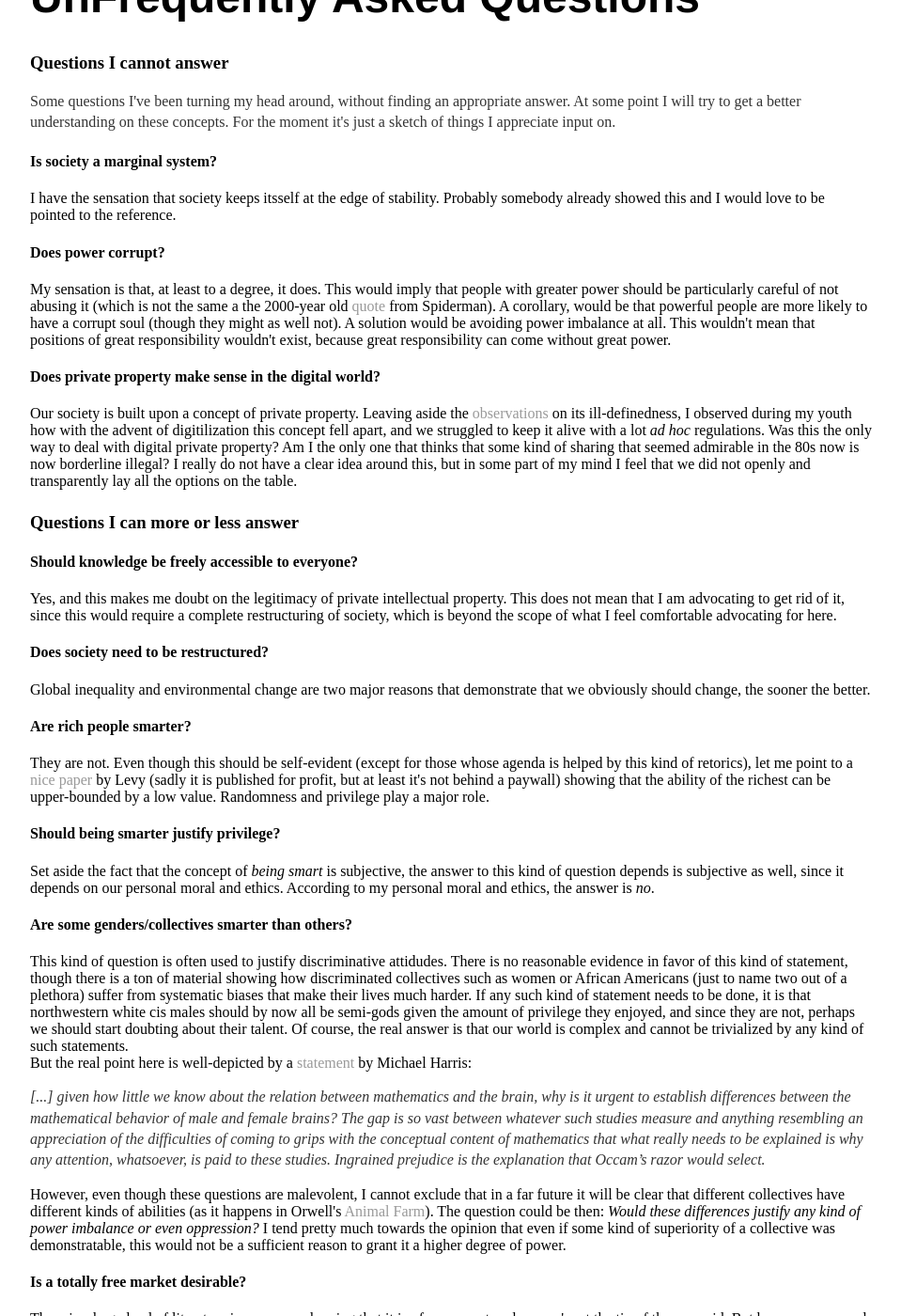
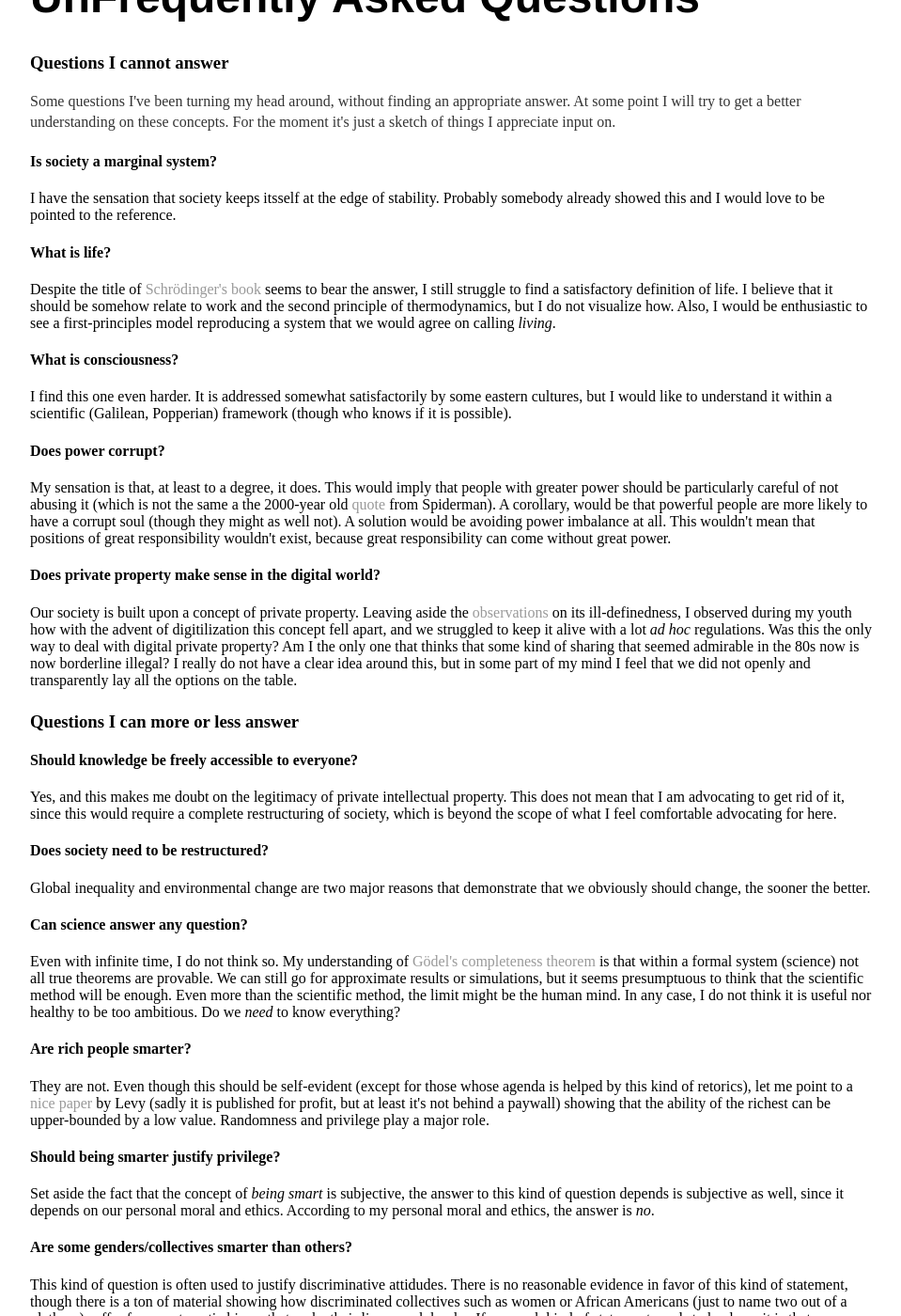
Before and after one commit to mbaityje/mbaityje.github.io, a Jekyll site: the page built from ufaq/index.html, in a window 1280 px wide and 1400 px high, scrolled down 307 px. Shown: the whole window at 94% size, without its empty margins (160-1119 px from the left). Built offline with Jekyll 4.4.1, drawn with Linux system fonts in a browser that asks for light colours.

Commit message:
Content changes

```diff
--- a/group/index.html
+++ b/group/index.html
@@ -30,7 +30,6 @@ title: Group
 			<li>Francesco Pomati</li>
 			<li>Aurelien Lucchi</li>
 			<li>Caterina De Bacco</li>
-			<li>Johannes Schultz</li>
 			<li>Matthew R. Carbone</li>
 			<li>Valerio Astuti</li>
 			<li>Eckehard Brockerhoff</li>
--- a/ufaq/index.html
+++ b/ufaq/index.html
@@ -13,6 +13,12 @@ title: UFAQ
 		<h4>Is society a marginal system?</h4>
 		I have the sensation that society keeps itsself at the edge of stability. Probably somebody already showed this and I would love to be pointed to the reference.
 
+		<h4>What is life?</h4>
+		Despite the title of <a href="https://en.wikipedia.org/wiki/What_Is_Life%3F"> Schrödinger's book</a> seems to bear the answer, I still struggle to find a satisfactory definition of life. I believe that it should be somehow relate to work and the second principle of thermodynamics, but I do not visualize how. Also, I would be enthusiastic to see a first-principles model reproducing a system that we would agree on calling <em>living</em>.
+
+		<h4>What is consciousness?</h4>
+		I find this one even harder. It is addressed somewhat satisfactorily by some eastern cultures, but I would like to understand it within a scientific (Galilean, Popperian) framework (though who knows if it is possible).
+
 		<h4>Does power corrupt?</h4>
 		My sensation is that, at least to a degree, it does. This would imply that people with greater power should be particularly careful of not abusing it (which is not the same a the 2000-year old <a href="https://en.wikipedia.org/wiki/With_great_power_comes_great_responsibility"> quote</a> from Spiderman). A corollary, would be that powerful people are more likely to have a corrupt soul (though they might as well not). A solution would be avoiding power imbalance at all. This wouldn't mean that positions of great responsibility wouldn't exist, because great responsibility can come without great power.
 
@@ -27,6 +33,9 @@ title: UFAQ
 
 		<h4>Does society need to be restructured?</h4>
 		Global inequality and environmental change are two major reasons that demonstrate that we obviously should change, the sooner the better.
+
+		<h4>Can science answer any question?</h4>
+		Even with infinite time, I do not think so. My understanding of <a href="https://en.wikipedia.org/wiki/G%C3%B6del's_completeness_theorem">Gödel's completeness theorem</a> is that within a formal system (science) not all true theorems are provable. We can still go for approximate results or simulations, but it seems presumptuous to think that the scientific method will be enough. Even more than the scientific method, the limit might be the human mind. In any case, I do not think it is useful nor healthy to be too ambitious. Do we <em>need</em> to know everything?
 
 		<h4>Are rich people smarter?</h4>
 		They are not. Even though this should be self-evident (except for those whose agenda is helped by this kind of retorics), let me point to a <a href="https://www.sciencedirect.com/science/article/pii/S0022053103000243?casa_token=SCPi63BgIyYAAAAA:h8FRSsHISgIV0pQqWh0BCRKtUVrfHGC43d0NhbB2mjlxT_jgsMkI_Ww_5X9sbfFj2Bc0DYRHXA"> nice paper </a> by Levy (sadly it is published for profit, but at least it's not behind a paywall) showing that the ability of the richest can be upper-bounded by a low value.
```
